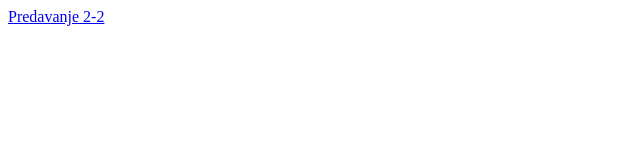
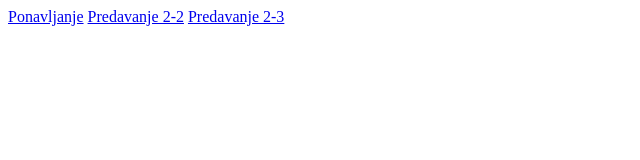
Before and after one commit to edin-m/edin-m.github.io, a plain HTML site: page baze-podataka/index.html in a window 1280 px wide. Shown: the whole page, without its empty margins (0-640 px from the left). Drawn offline with Linux system fonts and the light colour scheme.

Commit message:
Update index.html

```diff
--- a/baze-podataka/index.html
+++ b/baze-podataka/index.html
@@ -2,9 +2,9 @@
 <html>
 <body>
 
-<a href="Ponavljanje_1.pdf>Ponavljanje</a>
-<a href="Predavanje-2-2.pdf>Predavanje 2-2</a>
-<a href="Predavanje-2-3.pdf>Predavanje 2-3</a>
+<a href="Ponavljanje_1.pdf">Ponavljanje</a>
+<a href="Predavanje-2-2.pdf">Predavanje 2-2</a>
+<a href="Predavanje-2-3.pdf">Predavanje 2-3</a>
 
 </body>
 </html>
```
